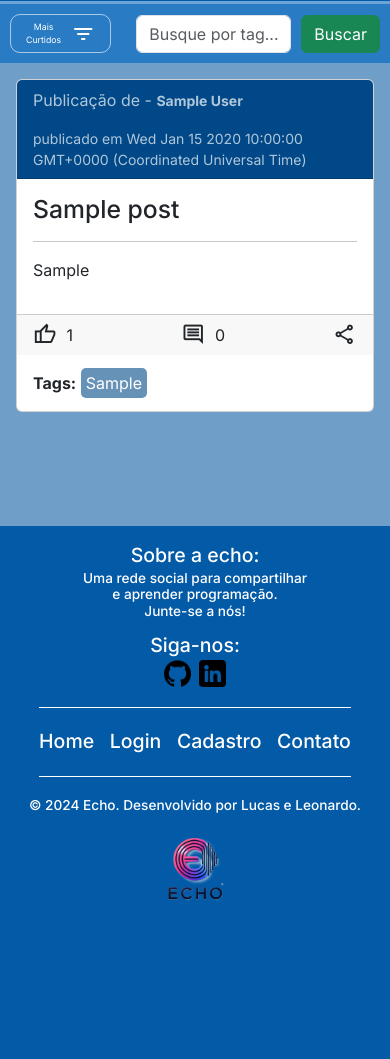
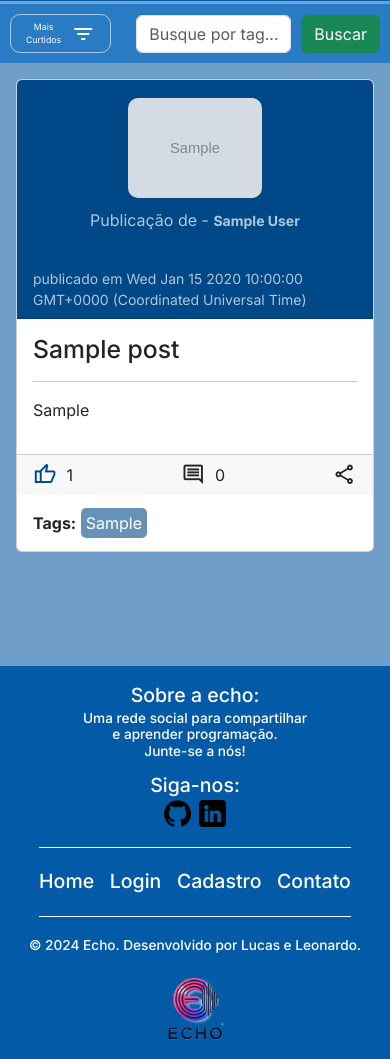
Before and after one commit to ECHOConnect/ECHO-app, a Node server app: page /user/home in a window 390 px wide. Shown: the part 677-1736 px from the top of the page. Before the commit the page ends 1577 px from the top, so only its background shows below. Run offline with Node 20, Linux system fonts and the light colour scheme; a user stored in the database is signed in; tables that the repository leaves empty hold one stand-in row (values such as "Sample post"); grey boxes marked "Sample" are stand-in pictures; some libraries are stand-ins or nearby versions; some web fonts are replaced.

Commit message:
Resolução de likes dinâmicos, implementação de imagem em posts e melhorias de responsividade

```diff
--- a/public/css/homePage.css
+++ b/public/css/homePage.css
@@ -19,9 +19,15 @@
     font-size: 3vw;
     cursor: pointer;
 }
+.likeIcon{
+    color: #004887;
+
+}
+.likeIcon:active{
+    animation: effectLike .4s ease-in-out;
+}
 .likeIcon.likeUp{
-    color: #035AA6;
-    animation: effectLike .4s ease-in-out;
+    color: #000000;
 }
 @keyframes effectLike {
     from{
@@ -51,6 +57,8 @@
 .headerPublic{
     background-color: #004887;
     color: rgba(255, 255, 255, 0.692);
+    display: flex;
+    flex-direction: column;
 }
 .btnAddPost{
     display: flex;
@@ -198,6 +206,23 @@
     height: 250px;
     border-radius: 10px;
 }
+.Name-foto{
+    display: flex;
+    gap: 10px;
+}
+.fotoUserPost{
+    display: flex;
+    justify-content: center;
+    padding: 10px;
+}
+.imgUserPost{
+    height: 100px;
+    border-radius: 10px;
+}
+.dataPost{
+    display: flex;
+    justify-content: space-between;
+}
 @media(max-width: 680px){
     .likeIcon, .commentIcon, .shareIcon{
         font-size: 6vw;
@@ -226,4 +251,10 @@
         height: 130px;
         border-radius: 10px;
     }
+    .dataPost{
+        display: flex;
+        gap: 20px;
+        flex-direction: column;
+        align-items: center;
+    }
 }
--- a/src/routes/userRoutes/userRoutes.js
+++ b/src/routes/userRoutes/userRoutes.js
@@ -14,7 +14,8 @@ userRouter.get('/home', isAuthenticated, (req, res) => {
     //Reordenando do mais recente post
     .sort({createdDate: -1})
     //Populando - pegando o nome do autor pela id do autor da postagem
-    .populate('author', 'nameuser')
+    .populate('author', 'nameuser profilePicture')
+    .exec()
     .then((post) => {
         res.render('user/home', {
             layout: 'main',
@@ -71,19 +72,18 @@ userRouter.post('/post', isAuthenticated, (req, res) => {
 })
 
 userRouter.post('/like/:id', (req, res) => {
-    // Pegando id do post na url
+    // Pegando id do post na URL
     const postId = req.params.id;
     // Pegando id do usuário logado
     const userId = req.user._id;
 
     // Buscando o post específico
     Post.findById(postId)
-    .populate('likes', 'nameuser') // Preenche os dados dos likes (nameuser) com o populate
+    .populate('likes', 'nameuser') // Preenche os dados dos likes (nameuser)
     .then((post) => {
         // Validando existência do post
         if (!post) {
-            req.flash('error_msg', 'Post não encontrado');
-            return res.redirect('/user/home');
+            return res.json({ msg: 'Post não encontrado' });
         }
 
         // Verificando se o usuário já curtiu o post
@@ -94,12 +94,8 @@ userRouter.post('/like/:id', (req, res) => {
             post.likes.pull(userId);
             post.save()
             .then(() => {
-                // Após salvar, renderiza o template 'home' passando o post com os likes
-                res.render('user/home', {
-                    post: [post], // Passando o post para o template
-                    likes: post.likes // Enviando o array de likes, que já contém o nameuser
-                });
-
+                // Envia a resposta indicando que o like foi removido
+                res.json({ msg: 'Like removido', likes: post.likes.length });
             })
             .catch((error) => {
                 console.log(error);
@@ -110,11 +106,8 @@ userRouter.post('/like/:id', (req, res) => {
             post.likes.push(userId);
             post.save()
             .then(() => {
-                res.json({ msg: 'Like adicionado' });
-                res.render('user/home', {
-                    post: [post], // Passando o post para o template
-                    likes: post.likes // Enviando o array de likes, que já contém o nameuser
-                });
+                // Envia a resposta indicando que o like foi adicionado
+                res.json({ msg: 'Like adicionado', likes: post.likes.length });
             })
             .catch((error) => {
                 console.log(error);
--- a/src/views/user/home.handlebars
+++ b/src/views/user/home.handlebars
@@ -61,11 +61,22 @@
         <div class="container contentPost p-3">
             <div class="card">
                 <div class="card-header headerPublic card-publication">
-                    <div>
-                        <p>Publicação de - <small><strong>{{this.author.nameuser}}</strong></small>
+                    <div class="fotoUserPost">
+                        {{#if (eq author.profilePicture "/default-profile.png")}}
+                            <img src="/uploads/default-profile.png" alt="">
+                        {{else}}
+                            <img src="{{author.profilePicture}}" class="imgUserPost" alt="">
+                        {{/if}}
                     </div>
-                    <div>
-                        <small>publicado em {{this.createdDate}}</small>
+                    <div class="dataPost">
+                        <p>Publicação de -
+                            <small>
+                                <strong>{{this.author.nameuser}}</strong>
+                            </small>
+                        </p>
+                        <div>
+                            <small>publicado em {{this.createdDate}}</small>
+                        </div>
                     </div>
                 </div>
                 <div class="card-body">
@@ -104,7 +115,7 @@
     <p>Nenhum post</p>
 {{/each}}
 </div>
-
+{{!-- Janela modal de mudança de foto --}}
 <div class="windowPhot" id="windowPhot">
     <div class="photo" id="photo">
         <form class="formPhoto" action="/user/home" method="POST" enctype="multipart/form-data">
```
Also changed, not shown: public/js/code.js (+19 -21 lines).
